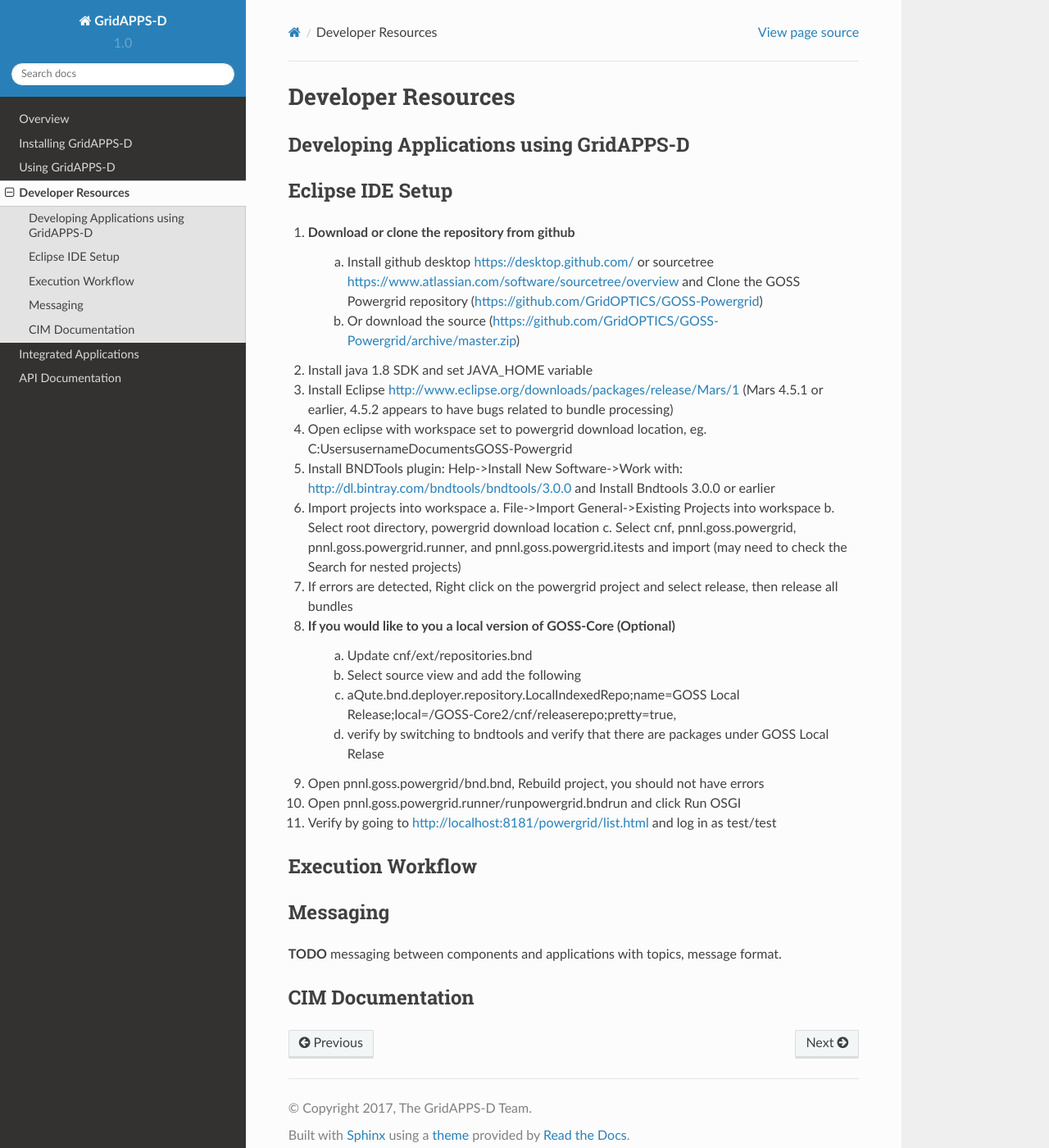
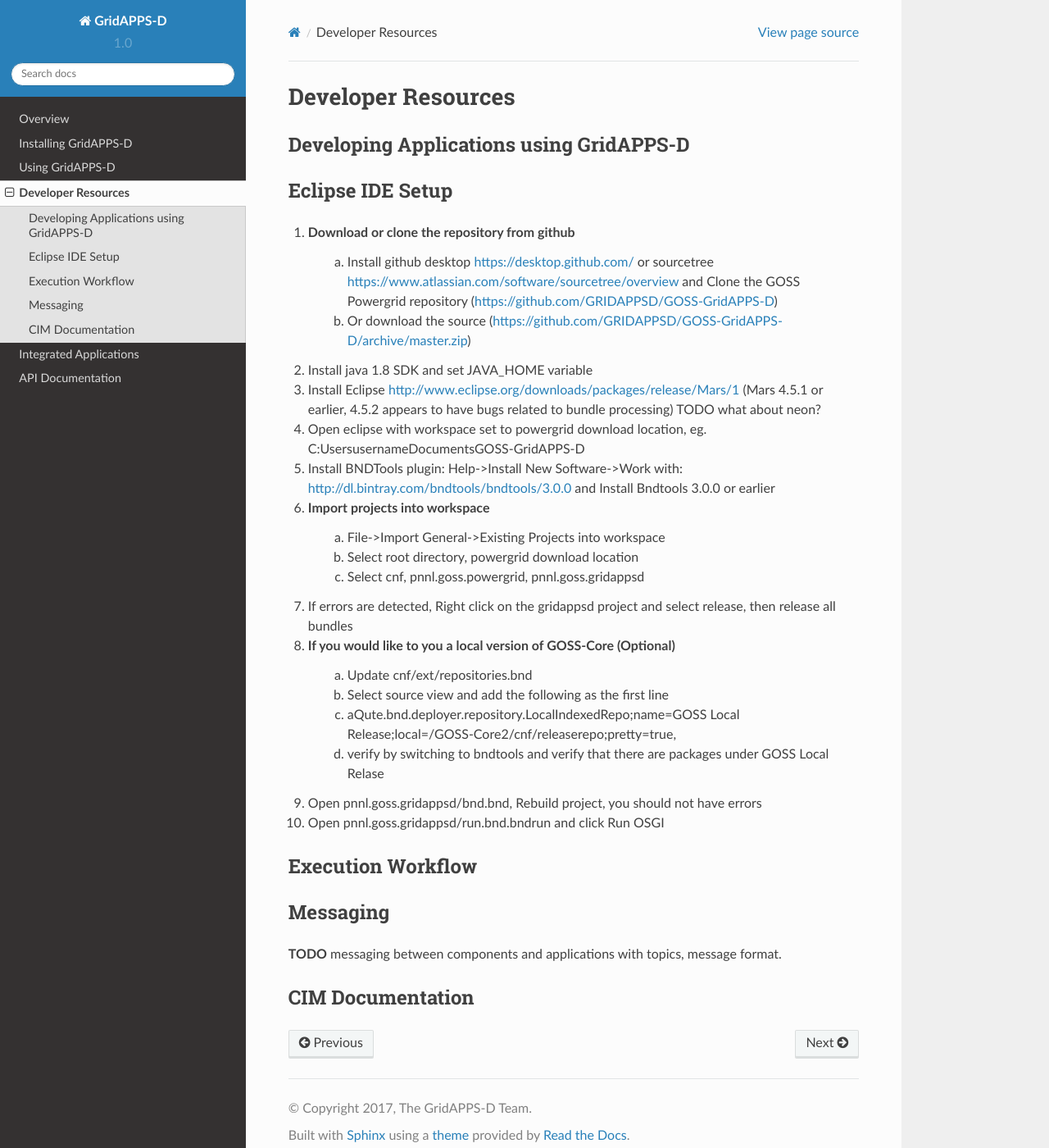
Before and after one commit to GRIDAPPSD/GOSS-GridAPPS-D, a Sphinx documentation site: the page built from docs/source/developer_resources/index.rst, in a window 1280 px wide and 1400 px high. Shown: the whole window at 82% size. Built offline with Sphinx 7.4.7 and the Read the Docs theme 2.0.0, drawn with Linux system fonts in a browser that asks for light colours; pages that are not in the unit, such as notebooks, are missing from menus.

Commit message:
Update index.rst

```diff
--- a/docs/source/developer_resources/index.rst
+++ b/docs/source/developer_resources/index.rst
@@ -11,22 +11,24 @@
 Eclipse IDE Setup
 -----------------
 1. Download or clone the repository from github
-       a. Install github desktop https://desktop.github.com/ or sourcetree https://www.atlassian.com/software/sourcetree/overview and Clone the GOSS Powergrid repository (https://github.com/GridOPTICS/GOSS-Powergrid)
-       b. Or download the source (https://github.com/GridOPTICS/GOSS-Powergrid/archive/master.zip)
+       a. Install github desktop https://desktop.github.com/ or sourcetree https://www.atlassian.com/software/sourcetree/overview and Clone the GOSS Powergrid repository (https://github.com/GRIDAPPSD/GOSS-GridAPPS-D)
+       b. Or download the source (https://github.com/GRIDAPPSD/GOSS-GridAPPS-D/archive/master.zip)
 #. Install java 1.8 SDK and set JAVA_HOME variable
-#. Install Eclipse http://www.eclipse.org/downloads/packages/release/Mars/1 (Mars 4.5.1 or earlier, 4.5.2 appears to have bugs related to bundle processing)
-#. Open eclipse with workspace set to powergrid download location, eg. C:\Users\username\Documents\GOSS-Powergrid
+#. Install Eclipse http://www.eclipse.org/downloads/packages/release/Mars/1 (Mars 4.5.1 or earlier, 4.5.2 appears to have bugs related to bundle processing) TODO what about neon?
+#. Open eclipse with workspace set to powergrid download location, eg. C:\Users\username\Documents\GOSS-GridAPPS-D
 #. Install BNDTools plugin: Help->Install New Software->Work with: http://dl.bintray.com/bndtools/bndtools/3.0.0 and Install Bndtools 3.0.0 or earlier
-#. Import projects into workspace a. File->Import General->Existing Projects into workspace b. Select root directory, powergrid download location c. Select cnf, pnnl.goss.powergrid, pnnl.goss.powergrid.runner, and pnnl.goss.powergrid.itests and import (may need to check the Search for nested projects)
-#. If errors are detected, Right click on the powergrid project and select release, then release all bundles
+#. Import projects into workspace
+       a. File->Import General->Existing Projects into workspace
+       b. Select root directory, powergrid download location
+       c. Select cnf, pnnl.goss.powergrid, pnnl.goss.gridappsd
+#. If errors are detected, Right click on the gridappsd project and select release, then release all bundles
 #. If you would like to you a local version of GOSS-Core (Optional)
        a. Update cnf/ext/repositories.bnd
-       b. Select source view and add the following
+       b. Select source view and add the following as the first line
        c. aQute.bnd.deployer.repository.LocalIndexedRepo;name=GOSS Local Release;local=/GOSS-Core2/cnf/releaserepo;pretty=true,
        d. verify by switching to bndtools and verify that there are packages under GOSS Local Relase
-#. Open pnnl.goss.powergrid/bnd.bnd, Rebuild project, you should not have errors
-#. Open pnnl.goss.powergrid.runner/runpowergrid.bndrun and click Run OSGI
-#. Verify by going to http://localhost:8181/powergrid/list.html and log in as test/test
+#. Open pnnl.goss.gridappsd/bnd.bnd, Rebuild project, you should not have errors
+#. Open pnnl.goss.gridappsd/run.bnd.bndrun and click Run OSGI
 
 Execution Workflow
 ------------------
```
